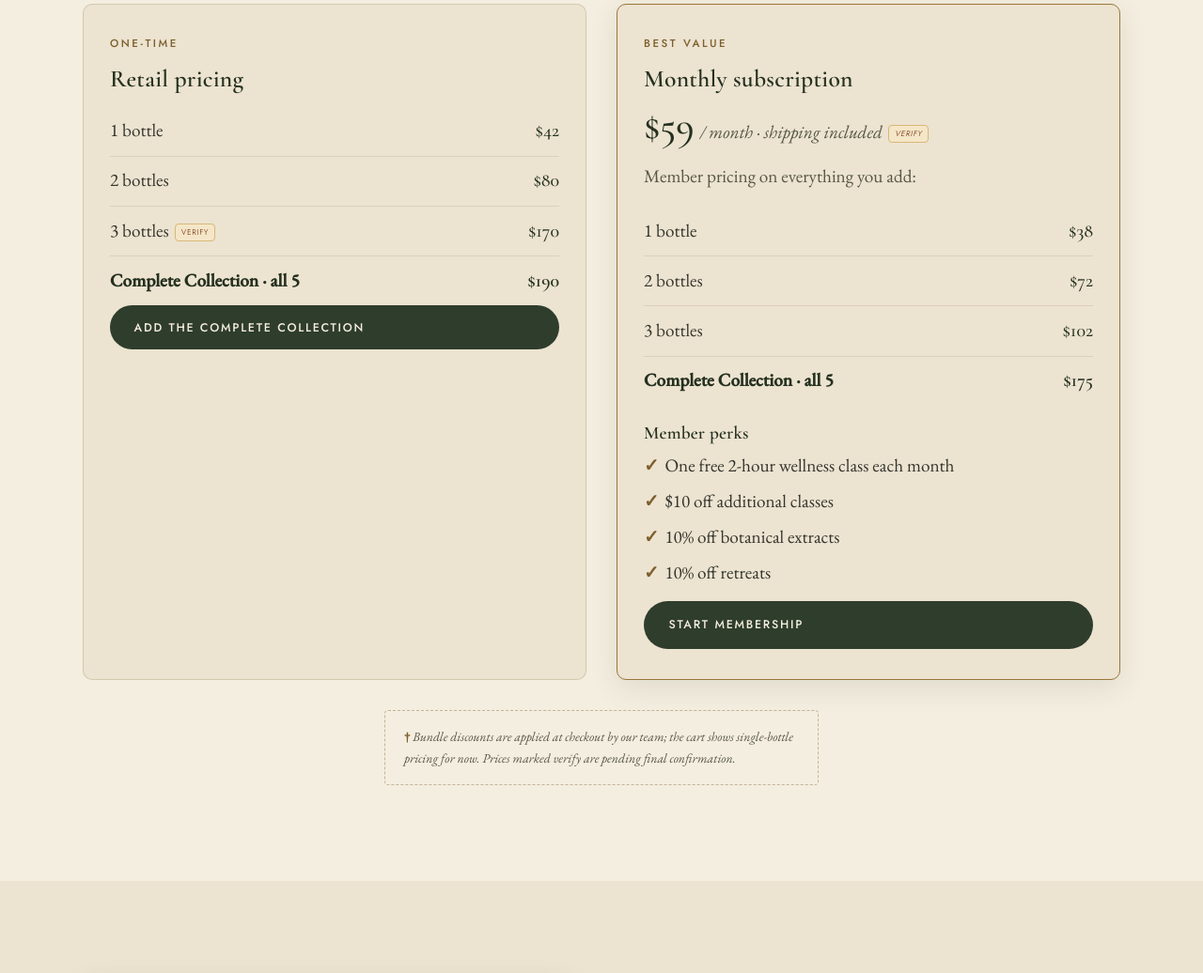
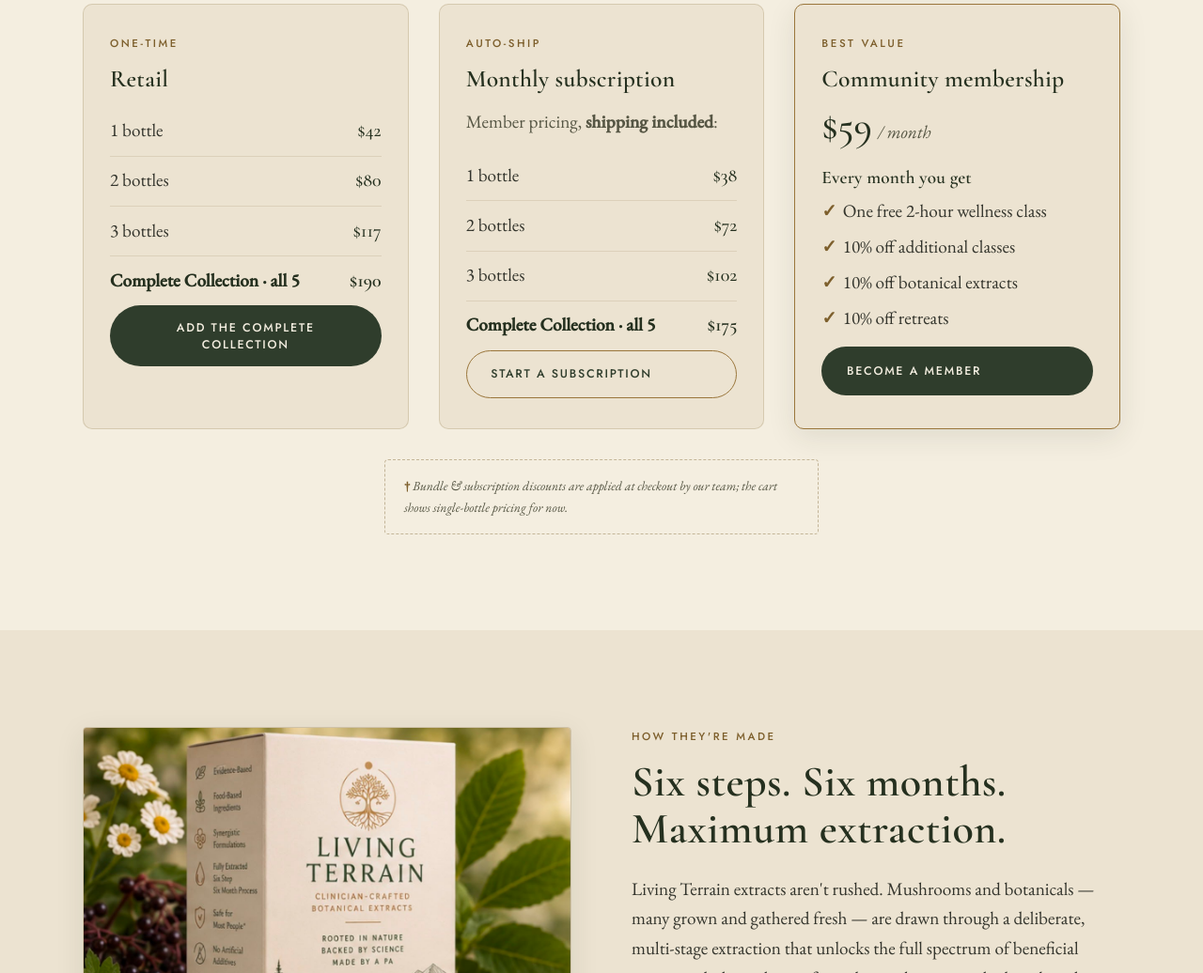
Before and after one commit to pashin9444-crypto/medicen-, a website: page products.html in a window 1280 px wide. Shown: the part 5558-6594 px from the top of the page at 94% size. Drawn offline with nearby package versions, Linux system fonts and the light colour scheme.

Commit message:
fuck you

```diff
--- a/products.html
+++ b/products.html
@@ -297,44 +297,51 @@
           <p class="lede">Every bottle is a 2&nbsp;fl&nbsp;oz (60&nbsp;mL) dropper. Save more with a bundle — or subscribe for the best price and member perks.</p>
         </div>
 
-        <div class="grid grid-2" style="align-items:stretch">
+        <div class="grid grid-3" style="align-items:stretch">
           <!-- Retail -->
           <article class="price-card reveal">
             <p class="eyebrow">One-time</p>
-            <h3>Retail pricing</h3>
+            <h3>Retail</h3>
             <ul class="tier-list">
               <li><span>1 bottle</span><span class="amt">$42</span></li>
               <li><span>2 bottles</span><span class="amt">$80</span></li>
-              <li><span>3 bottles<span class="verify" title="Pending confirmation">verify</span></span><span class="amt">$170</span></li>
+              <li><span>3 bottles</span><span class="amt">$117</span></li>
               <li class="feature"><span>Complete Collection · all 5</span><span class="amt">$190</span></li>
             </ul>
             <button class="btn btn-cart" style="--accent:var(--forest)" type="button" data-add-to-cart data-id="complete-collection" data-name="Complete Collection (all 5 extracts)" data-price="190" data-img="assets/prod-box.jpg">Add the Complete Collection</button>
           </article>
 
-          <!-- Subscription -->
-          <article class="price-card feature-price reveal">
-            <p class="eyebrow">Best value</p>
+          <!-- Subscription (auto-ship at member pricing) -->
+          <article class="price-card reveal">
+            <p class="eyebrow">Auto-ship</p>
             <h3>Monthly subscription</h3>
-            <p class="sub-price"><span class="big">$59</span><span class="per">/ month · shipping included<span class="verify" title="Pending confirmation">verify</span></span></p>
-            <p style="color:var(--ink-soft);margin:0 0 1rem">Member pricing on everything you add:</p>
+            <p style="color:var(--ink-soft);margin:0 0 1rem">Member pricing, <strong>shipping included</strong>:</p>
             <ul class="tier-list">
               <li><span>1 bottle</span><span class="amt">$38</span></li>
               <li><span>2 bottles</span><span class="amt">$72</span></li>
               <li><span>3 bottles</span><span class="amt">$102</span></li>
               <li class="feature"><span>Complete Collection · all 5</span><span class="amt">$175</span></li>
             </ul>
-            <h4 style="margin:1.2rem 0 0.5rem">Member perks</h4>
+            <a class="btn btn-outline" href="signup.html?type=subscription&amp;item=Living%20Terrain%20Monthly%20Subscription&amp;price=38">Start a subscription</a>
+          </article>
+
+          <!-- Community membership -->
+          <article class="price-card feature-price reveal">
+            <p class="eyebrow">Best value</p>
+            <h3>Community membership</h3>
+            <p class="sub-price"><span class="big">$59</span><span class="per">/ month</span></p>
+            <h4 style="margin:0.4rem 0 0.6rem">Every month you get</h4>
             <ul class="perks">
-              <li>One free 2-hour wellness class each month</li>
-              <li>$10 off additional classes</li>
+              <li>One free 2-hour wellness class</li>
+              <li>10% off additional classes</li>
               <li>10% off botanical extracts</li>
               <li>10% off retreats</li>
             </ul>
-            <a class="btn btn-primary" href="signup.html?type=subscription&amp;item=Living%20Terrain%20Monthly%20Membership&amp;price=59">Start membership</a>
+            <a class="btn btn-primary" href="signup.html?type=subscription&amp;item=Living%20Terrain%20Community%20Membership&amp;price=59">Become a member</a>
           </article>
         </div>
         <p class="disclaimer" style="margin:2rem auto 0">
-          <span class="dagger">†</span> Bundle discounts are applied at checkout by our team; the cart shows single-bottle pricing for now. Prices marked <em>verify</em> are pending final confirmation.
+          <span class="dagger">†</span> Bundle &amp; subscription discounts are applied at checkout by our team; the cart shows single-bottle pricing for now.
         </p>
       </div>
     </section>
--- a/styles.css
+++ b/styles.css
@@ -1066,6 +1066,12 @@
   border-left: 4px solid var(--bronze); border-radius: 8px; padding: 1.75rem 1.6rem;
 }
 .clip-card .ico { width: 38px; height: 38px; color: var(--bronze-deep); margin-bottom: 0.8rem; }
+.clip-img {
+  border-radius: 6px; overflow: hidden; margin-bottom: 1rem;
+  border: 1px solid rgba(122,95,44,0.25); background: #fff;
+  box-shadow: var(--shadow-soft);
+}
+.clip-img img { width: 100%; height: 210px; object-fit: cover; object-position: top center; display: block; }
 .clip-card .clip-tag {
   display: inline-block; font-family: var(--label); text-transform: uppercase;
   letter-spacing: 0.1em; font-size: 0.6rem; color: var(--bronze-deep);
@@ -1086,6 +1092,7 @@
   font-family: "Source Sans 3", sans-serif; text-transform: uppercase; letter-spacing: 0.22em;
   font-size: 0.68rem; font-weight: 600; color: #c2761e; margin: 0;
 }
+.tw-logo { width: 100%; max-width: 340px; height: auto; display: block; }
 .tw-lockup { display: flex; align-items: center; gap: 0.85rem; color: #4a6b5c; }
 .tw-icon { width: 46px; height: 46px; fill: currentColor; flex: none; }
 .tw-word {
```
Also changed, not shown: about.html (+3 -3 lines), classes.html (+7 -12 lines), assets/icons-gold-set.jpg (added), assets/press-grassroutes-1.jpg (added), assets/press-grassroutes-2.jpg (added), assets/press-herald-greetings.jpg (added), assets/press-herald-thanka.jpg (added), assets/press-oakland-tribune.jpg (added), assets/serena-bw-stethoscope.jpg (added), assets/thewell-icon-green-onblack.jpg (added), assets/thewell-icon-green.png (added), assets/thewell-icon-white-onblack.jpg (added), assets/thewell-icon-white.png (added), assets/thewell-logo-color-onblack.jpg (added), 3 more files.
